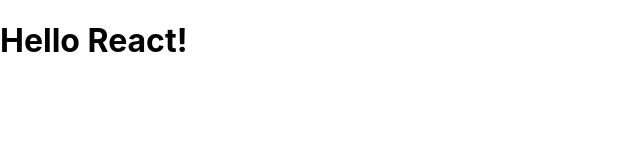
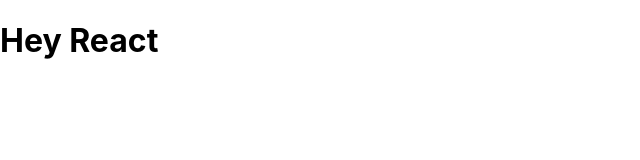
Before and after one commit to yet-it-compiles/University-Assignmnets, a React (Create React App) app in the folder My Road With React/: page / in a window 1280 px wide. Shown: the top 160 px of the page, without its empty margins (0-640 px from the left). Built offline with nearby package versions, Linux system fonts and the light colour scheme; the HTML template or start-up script is replaced by a standard one.

Commit message:
Switched welcome message to dynamic map

```diff
--- a/My Road With React/src/App.js
+++ b/My Road With React/src/App.js
@@ -1,12 +1,12 @@
 import React from 'react';
 
-const title = "React!";
+const welcome = {greeting: "Hey", title: "React", }
 
 function App() {
 
   return (
       <div>
-        <h1>Hello {title}</h1>
+        <h1>{welcome.greeting} {welcome.title}</h1>
       </div>
   );
 }
```
